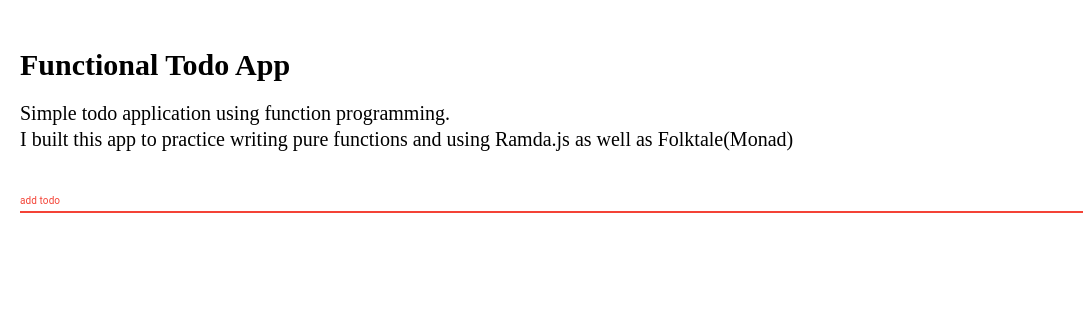
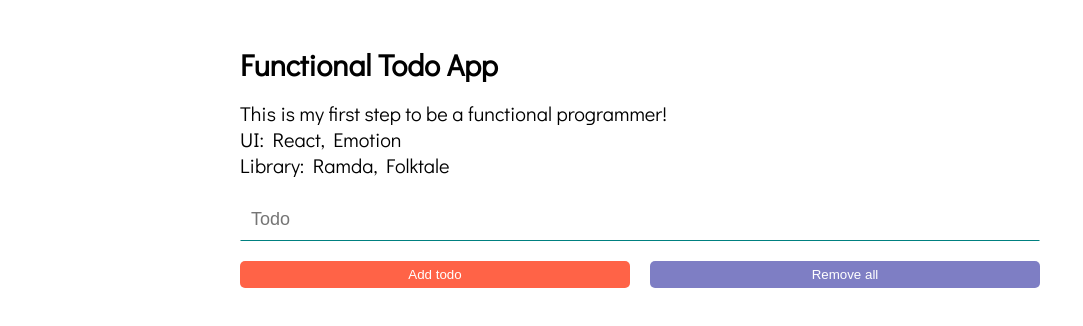
Before and after one commit to takuyahirata23/functional-todo, a React (Create React App) app: page / in a window 1280 px wide. Shown: the top 326 px of the page, without its empty margins (0-1083 px from the left). Built offline with nearby package versions, Linux system fonts and the light colour scheme.

Commit message:
my first step to be a functional programmer!

```diff
--- a/package.json
+++ b/package.json
@@ -4,6 +4,7 @@
   "private": true,
   "dependencies": {
     "@emotion/core": "^10.0.28",
+    "@emotion/styled": "^10.0.27",
     "@testing-library/jest-dom": "^4.2.4",
     "@testing-library/react": "^9.3.2",
     "@testing-library/user-event": "^7.1.2",
@@ -11,7 +12,9 @@
     "ramda": "^0.27.0",
     "react": "^16.13.1",
     "react-dom": "^16.13.1",
-    "react-scripts": "3.4.1"
+    "react-icons": "^3.10.0",
+    "react-scripts": "3.4.1",
+    "uuidv4": "^6.1.0"
   },
   "scripts": {
     "start": "react-scripts start",
--- a/public/index.html
+++ b/public/index.html
@@ -25,6 +25,10 @@
       Learn how to configure a non-root public URL by running `npm run build`.
     -->
     <title>React App</title>
+    <link
+      href="https://fonts.googleapis.com/css2?family=Didact+Gothic&display=swap"
+      rel="stylesheet"
+    />
   </head>
   <body>
     <noscript>You need to enable JavaScript to run this app.</noscript>
--- a/src/App.js
+++ b/src/App.js
@@ -1,23 +1,75 @@
 /**@jsx jsx */
+import { useState } from "react"
 import { css, jsx } from "@emotion/core"
+import styled from "@emotion/styled"
+import { uuid } from "uuidv4"
+import { curryN, compose } from "ramda"
+import Result from "folktale/result"
 import TodoForm from "./components/TodoForm"
 import useLocalStorage from "./hooks/useLocalStorage"
+import TodoList from "./components/TodoList"
+
+const validateItem = str =>
+  str.trim().length > 0
+    ? Result.Ok(str)
+    : Result.Error("Please enter a valid value")
+
+const removeItem = (list, id) => list.filter(item => item.id !== id)
 
 function App() {
   const [todoList, setTodoList] = useLocalStorage("todoList", [])
+  const [input, setInput] = useState("")
+  const [error, setError] = useState(null)
+
+  const curriedRemoveItem = curryN(2, removeItem)(todoList)
+
+  // These are not pure===========================================
+  const removeTodo = compose(setTodoList, curriedRemoveItem)
+
+  function generateNewItem(todo) {
+    return { id: uuid(), todo }
+  }
+
+  function done(newItem) {
+    setInput("")
+    setError(null)
+    setTodoList([generateNewItem(newItem), ...todoList])
+  }
+
+  function handleOnSubmit(e) {
+    e.preventDefault()
+    validateItem(input).fold(setError, done)
+  }
+  //=============================================================
   return (
-    <div className="App">
-      <main css={main}>
+    <div>
+      <Main>
         <div css={topWrapper}>
           <h1 css={h1}>Functional Todo App</h1>
-          <p css={p}>Simple todo application using function programming.</p>
-          <p css={p}>
-            I built this app to practice writing pure functions and using
-            Ramda.js as well as Folktale(Monad)
-          </p>
+          <p css={p}>This is my first step to be a functional programmer!</p>
+          <p css={p}>UI: React, Emotion</p>
+          <p css={p}>Library: Ramda, Folktale</p>
         </div>
-        <TodoForm />
-      </main>
+        <TodoForm
+          input={input}
+          setInput={setInput}
+          handleOnSubmit={handleOnSubmit}
+          error={error}
+        />
+        <Buttons>
+          <Button type="submit" onClick={handleOnSubmit} secondary>
+            Add todo
+          </Button>
+          <Button
+            type="button"
+            onClick={() => setTodoList([])}
+            disabled={todoList.length < 1}
+          >
+            Remove all
+          </Button>
+        </Buttons>
+        <TodoList list={todoList} removeTodo={removeTodo} />
+      </Main>
     </div>
   )
 }
@@ -34,9 +86,29 @@
   font-size: 2rem;
   line-height: 1.3;
 `
-const main = css`
+const Main = styled.main`
+  font-family: "Didact Gothic", sans-serif;
   margin: 5rem 2rem;
-  max-width: 120rem;
+  max-width: 80rem;
+  @media (min-width: 768px) {
+    margin: 5rem auto;
+  }
 `
+const Buttons = styled.div(props => ({
+  marginTop: "2rem",
+  display: "grid",
+  gridTemplateColumns: "repeat(2, 1fr)",
+  columnGap: "2rem",
+  justifyContent: "center",
+}))
+const Button = styled.button(({ secondary, disabled }) => ({
+  backgroundColor: secondary ? "tomato" : "darkblue",
+  color: "white",
+  padding: ".5rem 1rem",
+  cursor: "pointer",
+  border: "1px solid transparent",
+  borderRadius: "5px 5px",
+  opacity: disabled ? ".5" : "1",
+}))
 
 export default App
--- a/src/components/TodoForm.js
+++ b/src/components/TodoForm.js
@@ -1,17 +1,48 @@
 /**@jsx jsx */
-import { css, jsx } from "@emotion/core"
-import { TextField } from "@material-ui/core"
+import { jsx } from "@emotion/core"
+import styled from "@emotion/styled"
+import PropTypes from "prop-types"
 
-function TodoForm() {
+function TodoForm({ input, setInput, error, handleOnSubmit }) {
+  function handleOnChange(e) {
+    setInput(e.target.value)
+  }
+
   return (
-    <form>
-      <TextField label="add todo" size="medium" error fullWidth css={label} />
+    <form onSubmit={handleOnSubmit}>
+      <label>
+        <Input
+          type="text"
+          value={input}
+          onChange={handleOnChange}
+          placeholder="Todo"
+        />
+      </label>
+      {Boolean(error) && <Span>{error}</Span>}
     </form>
   )
 }
 
-const label = css`
-  font-size: 2rem;
+TodoForm.propTypes = {
+  input: PropTypes.string.isRequired,
+  setInput: PropTypes.func.isRequired,
+}
+
+const Input = styled.input`
+  border-top: 1px solid transparent;
+  border-left: 1px solid transparent;
+  border-right: 1px solid transparent;
+  border-bottom: 1px solid teal;
+  padding: 1rem;
+  width: 100%;
+  display: block;
+  margin: auto;
+  font-size: 1.8rem;
 `
+const Span = styled.span(props => ({
+  display: "inline-block",
+  marginTop: "1rem",
+  color: "red",
+}))
 
 export default TodoForm
--- /dev/null
+++ b/src/components/TodoList.js
@@ -0,0 +1,53 @@
+/**@jsx jsx */
+import { jsx } from "@emotion/core"
+import styled from "@emotion/styled"
+import PropTypes from "prop-types"
+import { RiDeleteBin3Line } from "react-icons/ri"
+
+function TodoList({ list, removeTodo }) {
+  return (
+    <Ul>
+      {list.map(({ id, todo }) => (
+        <Li key={id}>
+          <span>{todo}</span>
+          <IconWrapper>
+            <RiDeleteBin3Line onClick={() => removeTodo(id)} />
+          </IconWrapper>
+        </Li>
+      ))}
+    </Ul>
+  )
+}
+
+TodoList.propTypes = {
+  list: PropTypes.array.isRequired,
+  removeTodo: PropTypes.func.isRequired,
+}
+
+const Ul = styled.ul(props => ({
+  display: "grid",
+  rowGap: "1rem",
+  marginTop: "2rem",
+}))
+
+const Li = styled.li(props => ({
+  display: "grid",
+  gridTemplateColumns: "9fr 1fr",
+  justifyContent: "space-between",
+  columnGap: "2rem",
+  border: "1.5px solid lightgreen",
+  borderRadius: "5px 5px",
+  padding: "1rem",
+}))
+
+const IconWrapper = styled.div`
+  display: grid;
+  justify-items: end;
+
+  svg {
+    font-size: 2rem;
+    cursor: pointer;
+  }
+`
+
+export default TodoList
```
Also changed, not shown: 1 other file (tests, documents, lock files or other folders).
